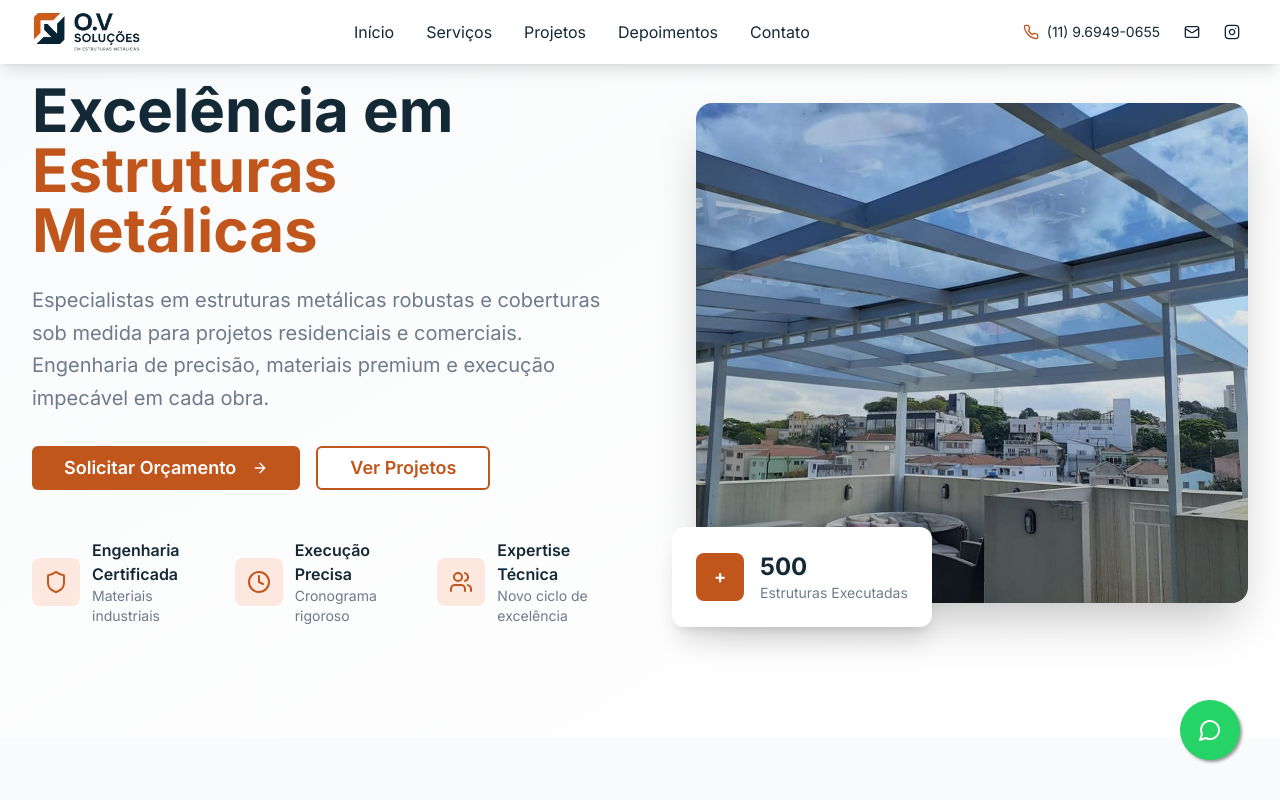
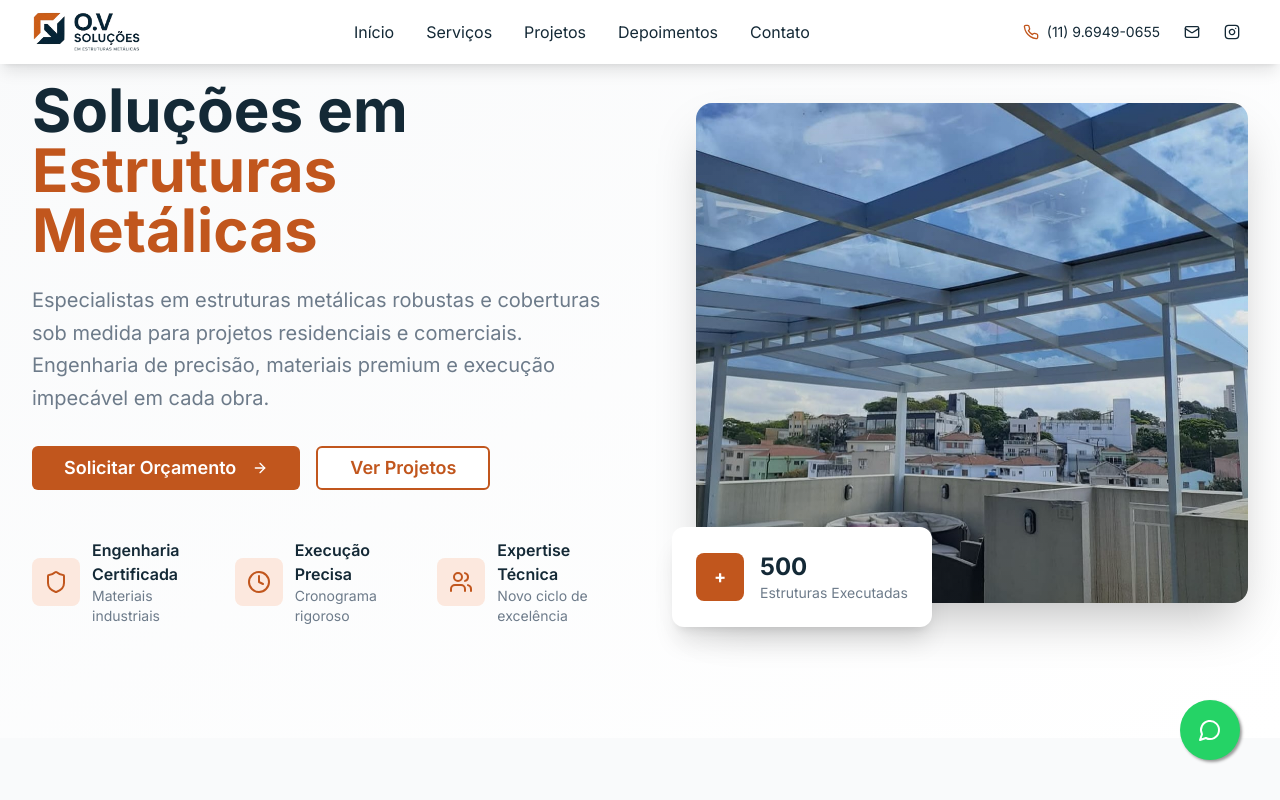
Before and after one commit to VictorAguiar95/ov-solucoes-web, a React (Vite) app: page / in a window 1280 px wide. Shown: the top 800 px of the page. Built offline with nearby package versions, Linux system fonts and the light colour scheme.

Commit message:
Refactor: Keep title as "Soluções em Estruturas Metálicas"

```diff
--- a/src/components/Hero.tsx
+++ b/src/components/Hero.tsx
@@ -1,4 +1,3 @@
-
 import { Button } from "@/components/ui/button";
 import { ArrowRight, Shield, Clock, Users } from "lucide-react";
 
@@ -17,7 +16,7 @@ const Hero = () => {
           {/* Content */}
           <div className="animate-fade-in">
             <h1 className="text-4xl lg:text-6xl font-bold text-secondary-500 mb-6 leading-tight">
-              Excelência em
+              Soluções em
               <span className="text-primary block">Estruturas Metálicas</span>
             </h1>
             <p className="text-xl text-accent mb-8 leading-relaxed">
```
